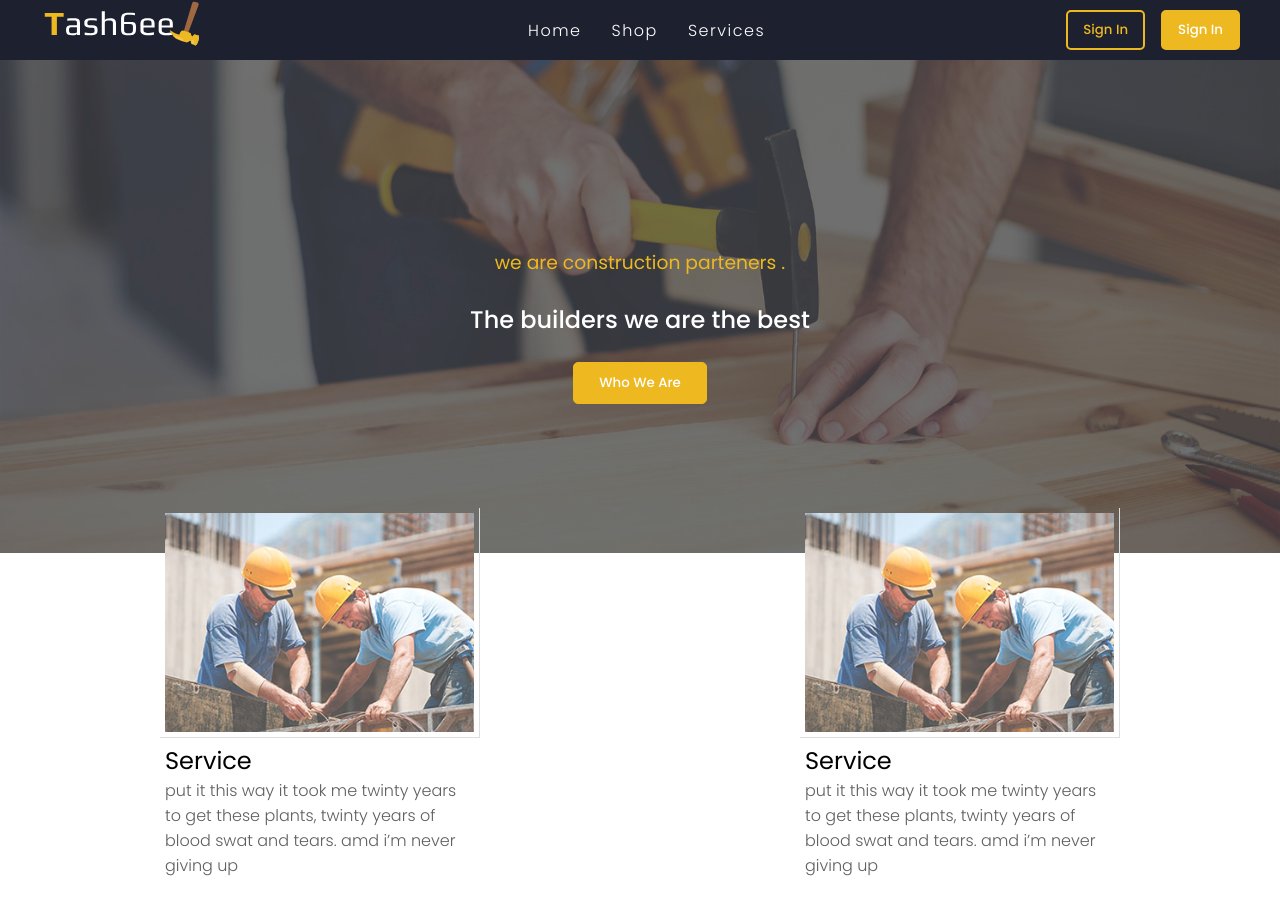
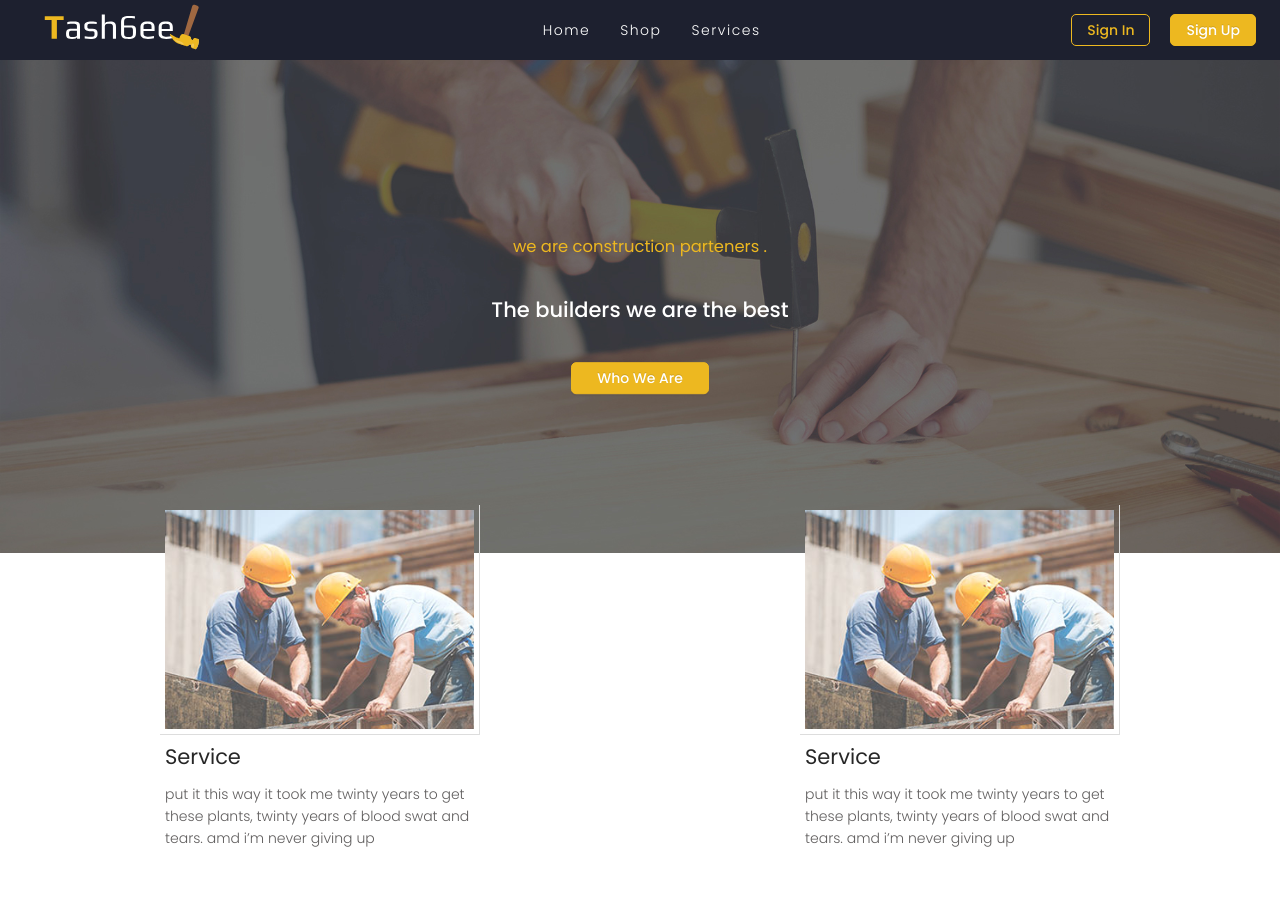
Before and after one commit to GSG-G11/Tashteeb, a React (Create React App) app in the folder client/: page / in a window 1280 px wide. After the commit the page ends 868 px from the top, so only its background shows below. Built offline with nearby package versions, Linux system fonts and the light colour scheme.

Commit message:
fix antd styles

```diff
--- a/client/src/Component/Header/index.jsx
+++ b/client/src/Component/Header/index.jsx
@@ -12,7 +12,7 @@ const Header = () => {
         <div className="banner-info">
           <h3>we are construction parteners .</h3>
           <h1>The builders we are the best </h1>
-          <Button type="primary" shape="circle" >
+          <Button type="primary"  >
            Who We Are
           </Button>
         </div>
--- a/client/src/Component/Header/style.css
+++ b/client/src/Component/Header/style.css
@@ -34,6 +34,9 @@
     color: #fff;
     font-weight: 500;
     transition: all 1s ease-in-out;
+    display: flex;
+    align-items: center;
+
 }
 
 .banner-info button:hover {
--- a/client/src/Component/Navbar/index.jsx
+++ b/client/src/Component/Navbar/index.jsx
@@ -14,16 +14,56 @@ const Navbar = () => {
         <a>Shop </a>
         <a>Services</a>
       </section>
-      <section className="auth-section">
-        <Button type="primary" shape="circle" className="auth-btn signin-btn">
+      <section
+        className="auth-section"
+        style={{
+          display: 'flex',
+          justifyContent: 'center',
+          alignItems: 'center',
+          marginBottom: '25px',
+        }}
+      >
+        <Button
+          type="primary"
+          ghost
+          style={{
+            marginTop: '25px',
+            backgroundColor: 'transparent',
+            borderRadius: ' 5px',
+            border: ' 1px solid #EDB820',
+            color: '#EDB820',
+            fontWeight: ' 500',
+            transition: 'all 1s ease-in-out',
+            display: 'flex',
+            alignItems: 'center',
+            marginRight: '10px',
+          }}
+          className="signin-btn"
+        >
           Sign In
         </Button>
-        <Button type="primary" shape="circle" className="auth-btn signup-btn">
-          Sign In
+        <Button
+          type="primary"
+          style={{
+            backgroundColor: 'red',
+            marginTop: '25px',
+            backgroundColor: '#EDB820',
+            borderRadius: ' 5px',
+            border: ' 1px solid #EDB820',
+            color: '#fff',
+            fontWeight: ' 500',
+            transition: 'all 1s ease-in-out',
+            display: 'flex',
+            alignItems: 'center',
+            marginLeft: '10px ',
+          }}
+          className="signup-btn"
+        >
+          Sign Up
         </Button>
       </section>
     </nav>
-  )
+  );
 }
 
 export default Navbar
--- a/client/src/Component/Navbar/style.css
+++ b/client/src/Component/Navbar/style.css
@@ -33,52 +33,3 @@
 .navbar-info a:hover {
     color: #EDB820;
 }
-
-.auth-section {
-    margin-right: 1rem;
-}
-
-.auth-section .auth-btn {
-    padding: 8px 15px;
-}
-
-.signin-btn {
-    margin-left: 5px;
-    background-color: transparent;
-    border-radius: 5px;
-    outline: none;
-    border: 2px solid #EDB820;
-    color: #EDB820;
-    font-weight: 500;
-    transition: all .5s ease-in-out;
-
-}
-
-.signup-btn {
-    margin-left: 5px;
-    background-color: #EDB820;
-    border-radius: 5px;
-    outline: none;
-    border: 2px solid #EDB820;
-    color: #fff;
-    font-weight: 500;
-    margin-left: 1rem;
-    transition: all .5s ease-in-out;
-
-}
-
-.signup-btn:hover {
-    background-color: transparent;
-    border: 2px solid #EDB820;
-    color: #EDB820;
-    cursor: pointer;
-}
-
-.signin-btn:hover {
-    background-color: #EDB820;
-    border: 2px solid #EDB820;
-    color: #fff;
-    cursor: pointer;
-
-
-}
--- a/client/src/index.js
+++ b/client/src/index.js
@@ -1,6 +1,7 @@
 import React from 'react';
 import ReactDOM from 'react-dom/client';
 import App from './App';
+import 'antd/dist/antd.css'
 import './App.css'
 const root = ReactDOM.createRoot(document.getElementById('root'));
 root.render(
```
